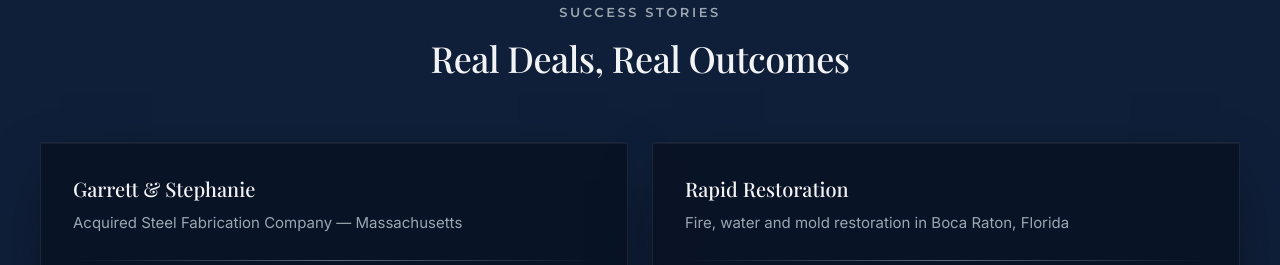
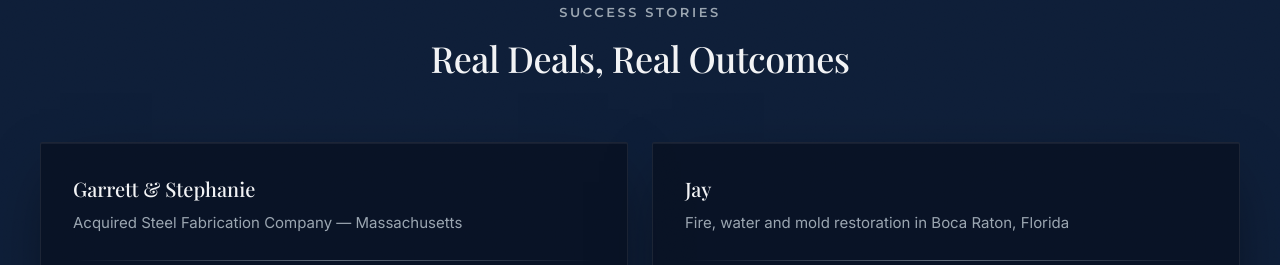
Before and after one commit to evan-vyterro/Vyterro, a plain HTML site: page index.html in a window 1280 px wide. Shown: the part 4160-4425 px from the top of the page. Drawn offline with nearby package versions, Linux system fonts and the light colour scheme; a web font is replaced by a local one.

Commit message:
Use operator first name for second success story

```diff
--- a/index.html
+++ b/index.html
@@ -547,7 +547,7 @@
 
       <!-- DEAL 2 -->
       <div class="card-lift bg-deep-navy/70 border border-white/[0.08] rounded-sm p-8 shadow-dark-inset fade-rise">
-        <h3 class="font-display text-xl text-platinum mb-2">Rapid Restoration</h3>
+        <h3 class="font-display text-xl text-platinum mb-2">Jay</h3>
         <p class="text-silver text-[15px] leading-relaxed mb-6">Fire, water and mold restoration in Boca Raton, Florida</p>
 
         <div class="divider-fade h-px w-full mb-6"></div>
```
